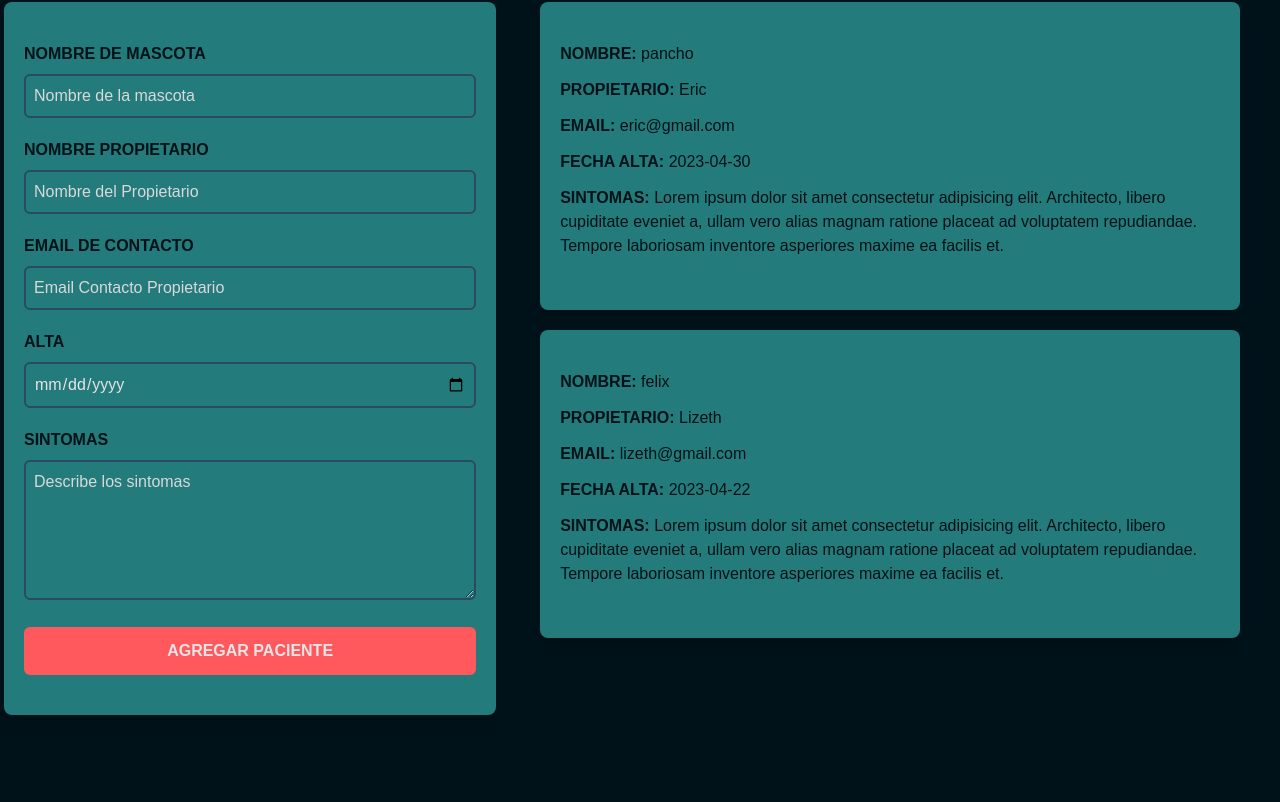
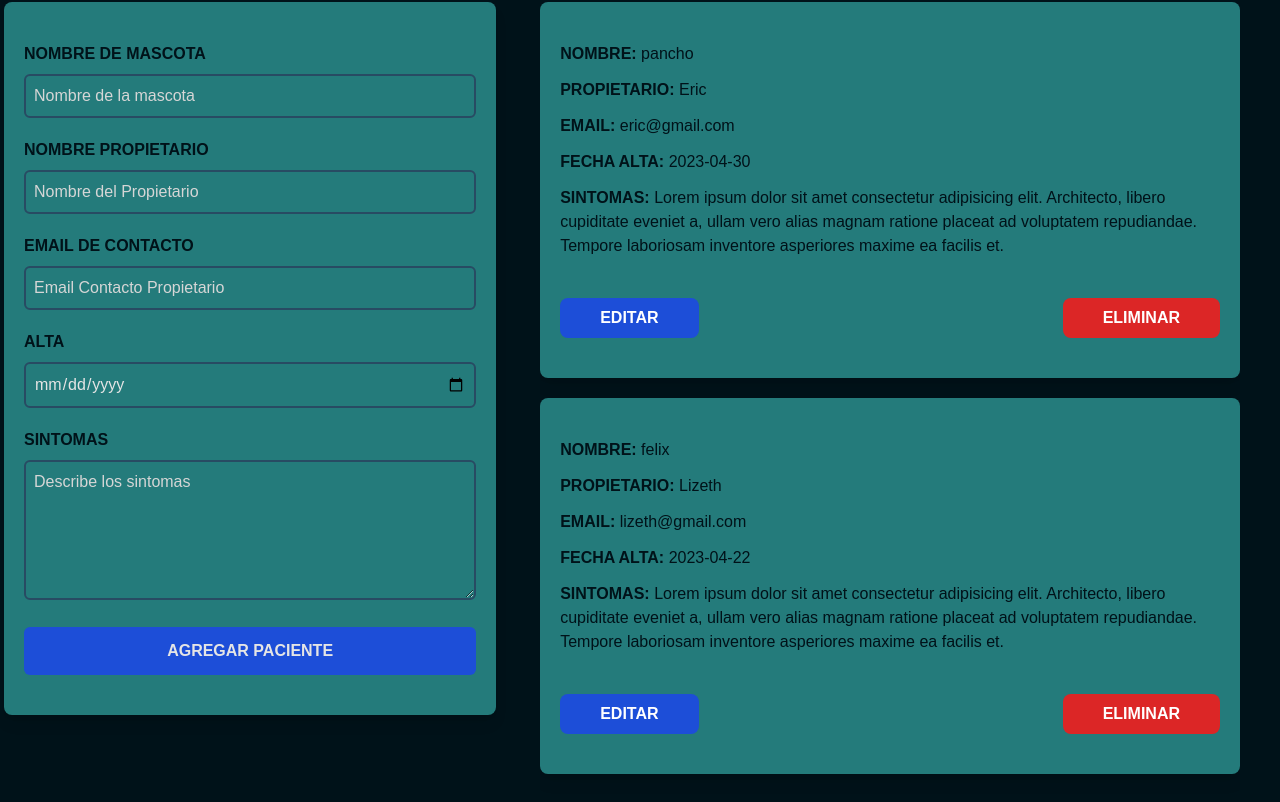
Before and after one commit to recover1988/REACT-CitasReact, a React (Vite) app: page / in a window 1280 px wide. Shown: the part 298-1100 px from the top of the page. Built offline with nearby package versions, Linux system fonts and the light colour scheme.

Commit message:
added whit timberwolf

```diff
--- a/src/components/Form.jsx
+++ b/src/components/Form.jsx
@@ -150,7 +150,7 @@ const Form = ({ setPacientes }) => {
 				</div>
 				<input
 					type="submit"
-					className="bg-color6 w-full p-3 uppercase text-color1 font-bold rounded-md hover:bg-opacity-80 cursor-pointer transition-all"
+					className="bg-blue-700 w-full p-3 uppercase text-color1 font-bold rounded-md hover:bg-blue-800 cursor-pointer transition-all"
 					value="Agregar Paciente"
 				/>
 			</form>
--- a/src/components/Patient.jsx
+++ b/src/components/Patient.jsx
@@ -22,6 +22,16 @@ const Patient = ({ paciente }) => {
 				Sintomas:{" "}
 				<span className="font-normal normal-case">{paciente.sintomas}</span>
 			</p>
+			<div className=" flex mt-10 justify-between">
+				<button
+					type="button"
+					className="py-2 px-10 bg-blue-700 text-white font-bold uppercase rounded-lg hover:bg-blue-800"
+				>Editar</button>
+				<button
+					type="button"
+					className="py-2 px-10 bg-red-600 text-white font-bold uppercase rounded-lg hover:bg-red-700"
+				>Eliminar</button>
+			</div>
 		</div>
 	);
 };
--- a/tailwind.config.js
+++ b/tailwind.config.js
@@ -9,7 +9,7 @@ export default {
 		extend: {
 			colors: {
 				color1: "#e5e5e5",
-				color2: "#d9d9d9",
+				color2: "#d6d6d6",
 				color3: "#247b7b",
 				color4: "#284b63",
 				color5: "#001219",
```
